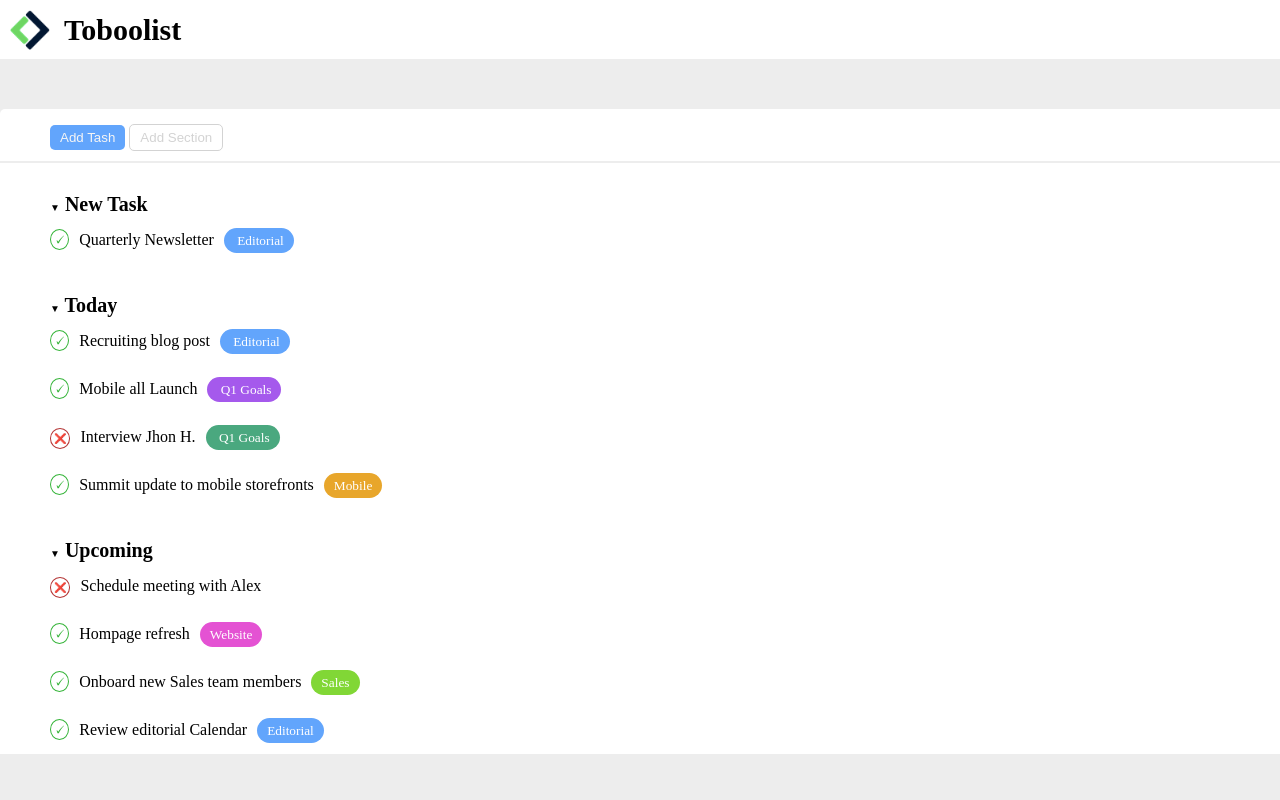
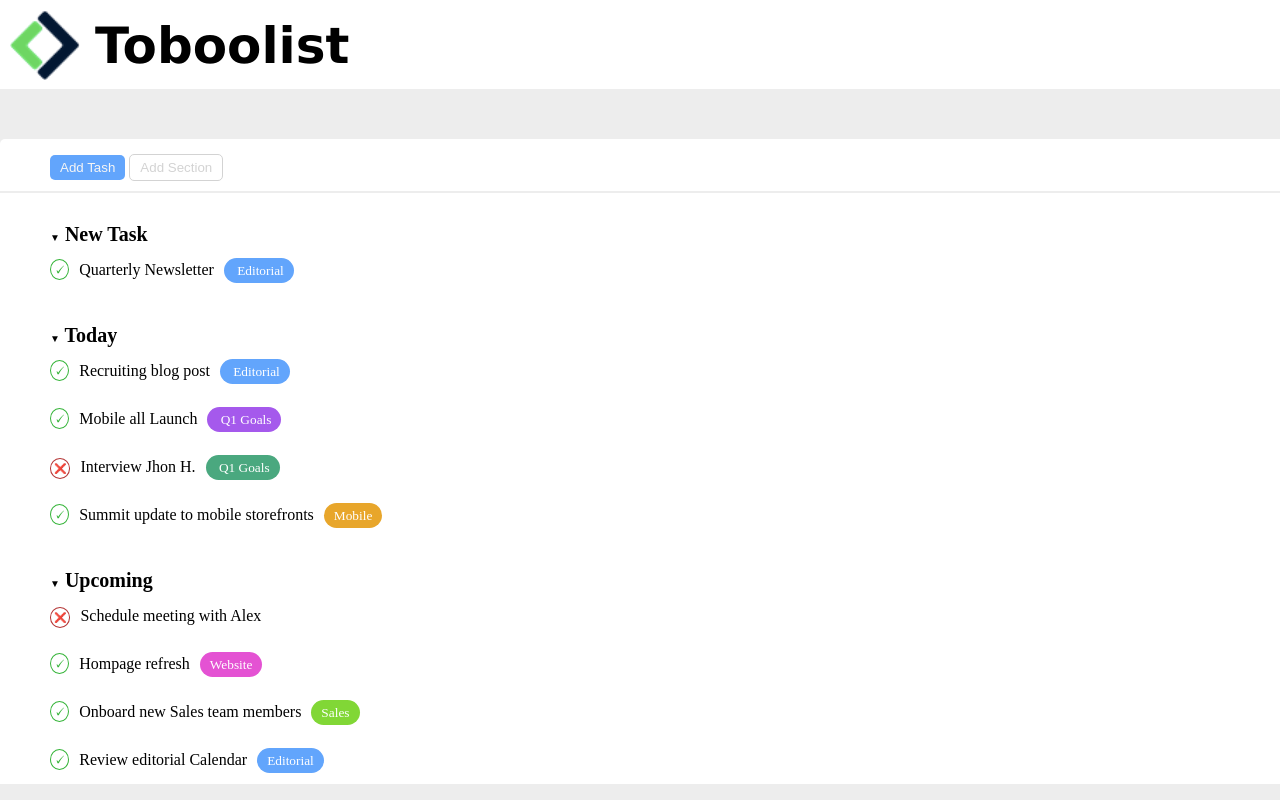
Before and after one commit to LucaConiglio/html-css-toboolist, a plain HTML site: page index.html in a window 1280 px wide. Shown: the top 800 px of the page. Drawn offline with Linux system fonts and the light colour scheme.

Commit message:
ingrandito il logo e cambiato font

```diff
--- a/css/style.css
+++ b/css/style.css
@@ -6,13 +6,14 @@
 header{
     background-color: white;
     padding-bottom: 5px;
+    font-family: Verdana, Geneva, Tahoma, sans-serif;
 }
 #logo{
-    width: 40px;
+    width: 70px;
     margin: 10px 10px 0;
 }
 .logo-title{
-    font-size: 30px;
+    font-size: 50px;
     font-weight: bolder;
     vertical-align: 30%;
 }
```
